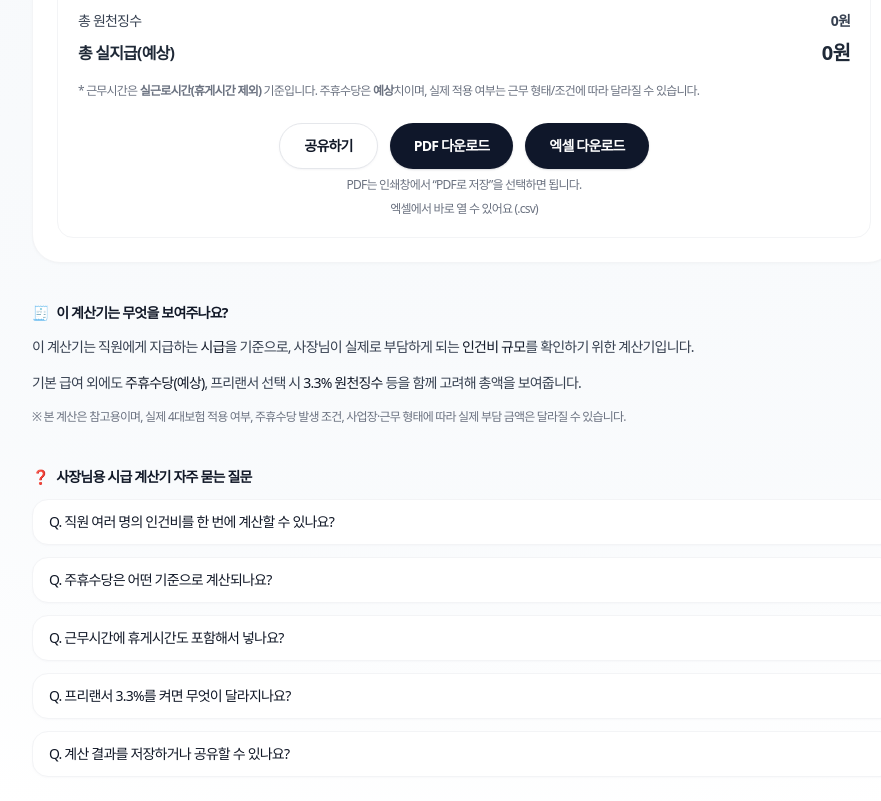
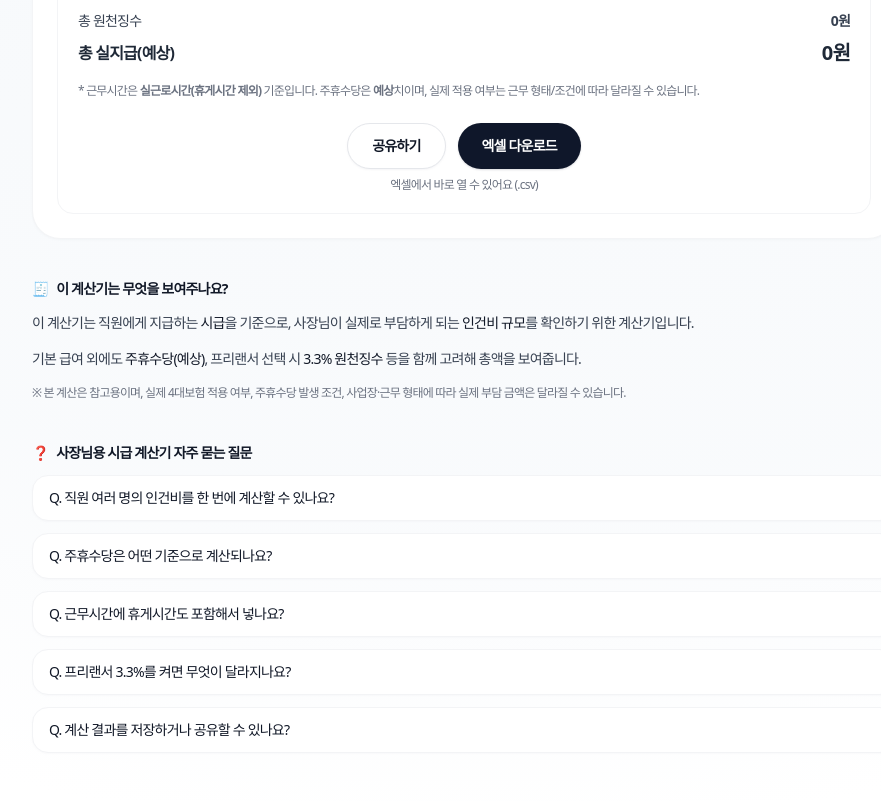
Before and after one commit to greentea2417/semogye-calculator, a Next.js app: page /hourly-multi in a window 1280 px wide. Shown: the part 1045-1846 px from the top of the page, without its empty margins (176-1057 px from the left). Built offline with nearby package versions, Linux system fonts and the light colour scheme; a web font is replaced by a local one.

Commit message:
revert: remove pdf download buttons from calculators

```diff
--- a/app/components/BottomActions.tsx
+++ b/app/components/BottomActions.tsx
@@ -4,10 +4,6 @@ type Props = {
   shareLabel?: string;
   onShare?: () => void;
   shareHint?: string;
-  /** PDF 저장(브라우저 인쇄 대화상자). 비즈니스 계산기는 기본으로 노출된다. */
-  showPdf?: boolean;
-  pdfLabel?: string;
-  onPdfDownload?: () => void;
   excelLabel?: string;
   excelHint?: string;
   onExcelDownload?: () => void;
@@ -17,16 +13,11 @@ export default function BottomActions({
   shareLabel = "공유하기",
   onShare,
   shareHint,
-  showPdf = true,
-  pdfLabel = "PDF 다운로드",
-  onPdfDownload,
   excelLabel = "엑셀 다운로드",
   excelHint,
   onExcelDownload,
 }: Props) {
-  const handlePdf = onPdfDownload ?? (() => window.print());
-
-  if (!onShare && !showPdf && !onExcelDownload) return null;
+  if (!onShare && !onExcelDownload) return null;
 
   return (
     <div className="no-print mt-6 flex flex-col items-center gap-2">
@@ -41,16 +32,6 @@ export default function BottomActions({
           </button>
         )}
 
-        {showPdf && (
-          <button
-            type="button"
-            onClick={handlePdf}
-            className="rounded-full bg-slate-900 px-6 py-3 text-sm font-semibold text-white shadow-sm shadow-slate-900/15 transition hover:bg-slate-800"
-          >
-            {pdfLabel}
-          </button>
-        )}
-
         {onExcelDownload && (
           <button
             type="button"
@@ -62,9 +43,6 @@ export default function BottomActions({
         )}
       </div>
 
-      {showPdf && (
-        <div className="text-xs text-gray-500">PDF는 인쇄창에서 “PDF로 저장”을 선택하면 됩니다.</div>
-      )}
       {onShare && shareHint && <div className="text-xs text-gray-500">{shareHint}</div>}
       {onExcelDownload && excelHint && <div className="text-xs text-gray-500">{excelHint}</div>}
     </div>
--- a/app/hourly-multi/HourlyMultiClient.tsx
+++ b/app/hourly-multi/HourlyMultiClient.tsx
@@ -709,7 +709,7 @@ export default function HourlyMultiClient() {
           },
           {
             q: "Q. 계산 결과를 저장하거나 공유할 수 있나요?",
-            a: "A. 공유하기 버튼으로 현재 입력값이 담긴 링크를 보낼 수 있고, PDF 다운로드와 엑셀 다운로드로 정산 자료를 남길 수 있습니다.",
+            a: "A. 공유하기 버튼으로 현재 입력값이 담긴 링크를 보낼 수 있고, 엑셀 다운로드(.csv)로 정산 자료를 남길 수 있습니다.",
           },
         ]}
       />
--- a/app/life/bmi/page.tsx
+++ b/app/life/bmi/page.tsx
@@ -61,7 +61,7 @@ export default function BmiPage() {
           note="임신 중이거나 근육량이 매우 많은 경우 정확하지 않을 수 있습니다."
         />
       }
-      guide={<BottomActions onShare={onShare} showPdf={false} />}
+      guide={<BottomActions onShare={onShare} />}
     >
       <div className="grid grid-cols-2 gap-4">
         <label className="space-y-2">
--- a/app/life/body-age/page.tsx
+++ b/app/life/body-age/page.tsx
@@ -61,7 +61,7 @@ export default function BodyAgePage() {
           note="설문 기반 추정치이며 의학적 진단을 대체하지 않습니다."
         />
       }
-      guide={<BottomActions onShare={onShare} showPdf={false} />}
+      guide={<BottomActions onShare={onShare} />}
     >
       <label className="block space-y-2">
         <span className="block text-[10px] font-black uppercase tracking-widest text-gray-400">실제 나이</span>
--- a/app/life/future-height/page.tsx
+++ b/app/life/future-height/page.tsx
@@ -56,7 +56,7 @@ export default function FutureHeightPage() {
           note="성장 환경, 영양, 건강 상태에 따라 달라질 수 있는 참고용 계산입니다."
         />
       }
-      guide={<BottomActions onShare={onShare} showPdf={false} />}
+      guide={<BottomActions onShare={onShare} />}
     >
       <div className="grid grid-cols-2 gap-4">
         <label className="space-y-2">
--- a/app/life/kbm/page.tsx
+++ b/app/life/kbm/page.tsx
@@ -60,7 +60,7 @@ export default function KbmPage() {
           note="체지방과 근육량을 구분하지 못하는 간이 지표입니다."
         />
       }
-      guide={<BottomActions onShare={onShare} showPdf={false} />}
+      guide={<BottomActions onShare={onShare} />}
     >
       <div className="grid grid-cols-2 gap-4">
         <label className="space-y-2">
--- a/app/life/waste-time/page.tsx
+++ b/app/life/waste-time/page.tsx
@@ -52,7 +52,7 @@ export default function WasteTimePage() {
           note="재미로 보는 계산이며, 스마트폰 사용이 모두 낭비인 것은 아닙니다."
         />
       }
-      guide={<BottomActions onShare={onShare} showPdf={false} />}
+      guide={<BottomActions onShare={onShare} />}
     >
       <div className="space-y-3 text-center">
         <span className="block text-[10px] font-black uppercase tracking-widest text-gray-400">
--- a/app/profit/page.tsx
+++ b/app/profit/page.tsx
@@ -151,7 +151,6 @@ function ProfitContent() {
         <>
           <BottomActions
             onShare={onShare}
-            onPdfDownload={() => handleExport("pdf")}
             onExcelDownload={() => handleExport("csv")}
             excelHint={
               unlocked
```
